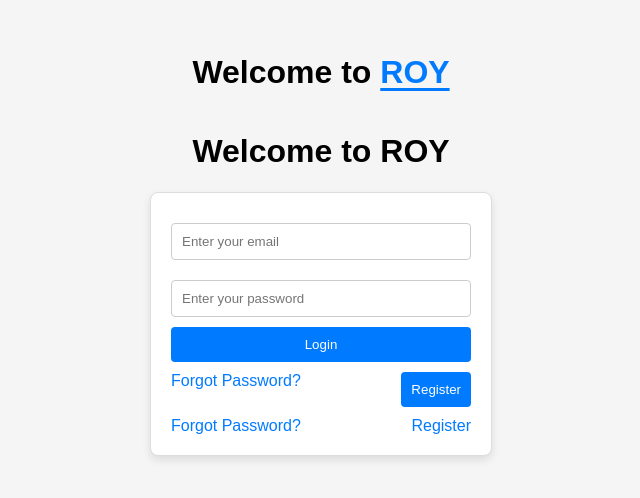
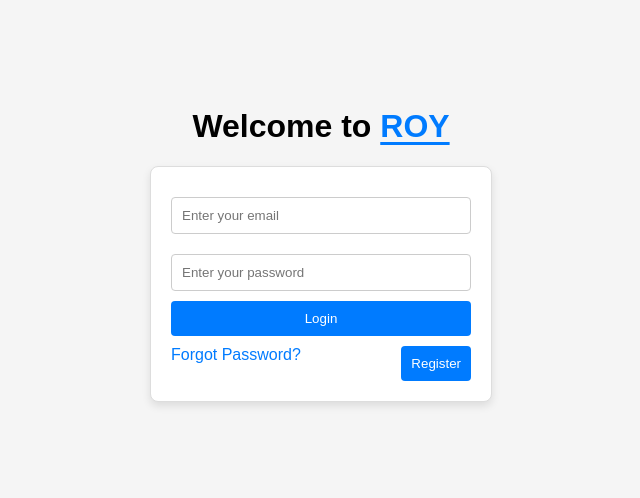
Before and after one commit to snuras/roy_rpo, a plain HTML site: page index.html in a window 1280 px wide. Shown: the part 156-654 px from the top of the page, without its empty margins (319-959 px from the left). Drawn offline with Linux system fonts and the light colour scheme.

Commit message:
Update index.html

```diff
--- a/index.html
+++ b/index.html
@@ -10,7 +10,7 @@
     <div class="login-container">
         <h1>Welcome to <span class="highlight">ROY</span></h1>
 
-        <h1>Welcome to ROY</h1>
+
         <div class="login-form">
             <input type="email" id="email" placeholder="Enter your email">
             <input type="password" id="password" placeholder="Enter your password">
@@ -19,10 +19,7 @@
                 <a href="#">Forgot Password?</a>
                 <button onclick="redirectToRegister()">Register</button>
             </div>
-<div class="login-links">
-                <a href="#">Forgot Password?</a>
-                <a href="#">Register</a>
-            </div>
+
         </div>
     </div>
     <script src="script.js"></script>
```
